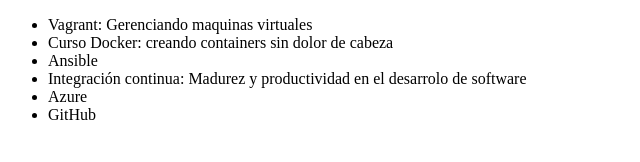
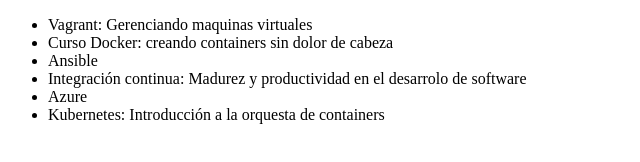
Before and after one commit to GEOLOGISTVEGA/Alura-git, a plain HTML site: page index.html in a window 1280 px wide. Shown: the whole page, without its empty margins (0-640 px from the left). Drawn offline with Linux system fonts and the light colour scheme.

Commit message:
Modificando el nombre del curso de kubernetes

```diff
--- a/index.html
+++ b/index.html
@@ -11,7 +11,7 @@
          <li> Ansible </li>
          <li> Integración continua: Madurez y productividad en el desarrolo de software </li>
          <li> Azure</li>
-         <li> GitHub</li>
+         <li> Kubernetes: Introducción a la orquesta de containers</li>
      </ul>
 </body>
 </html>
```
